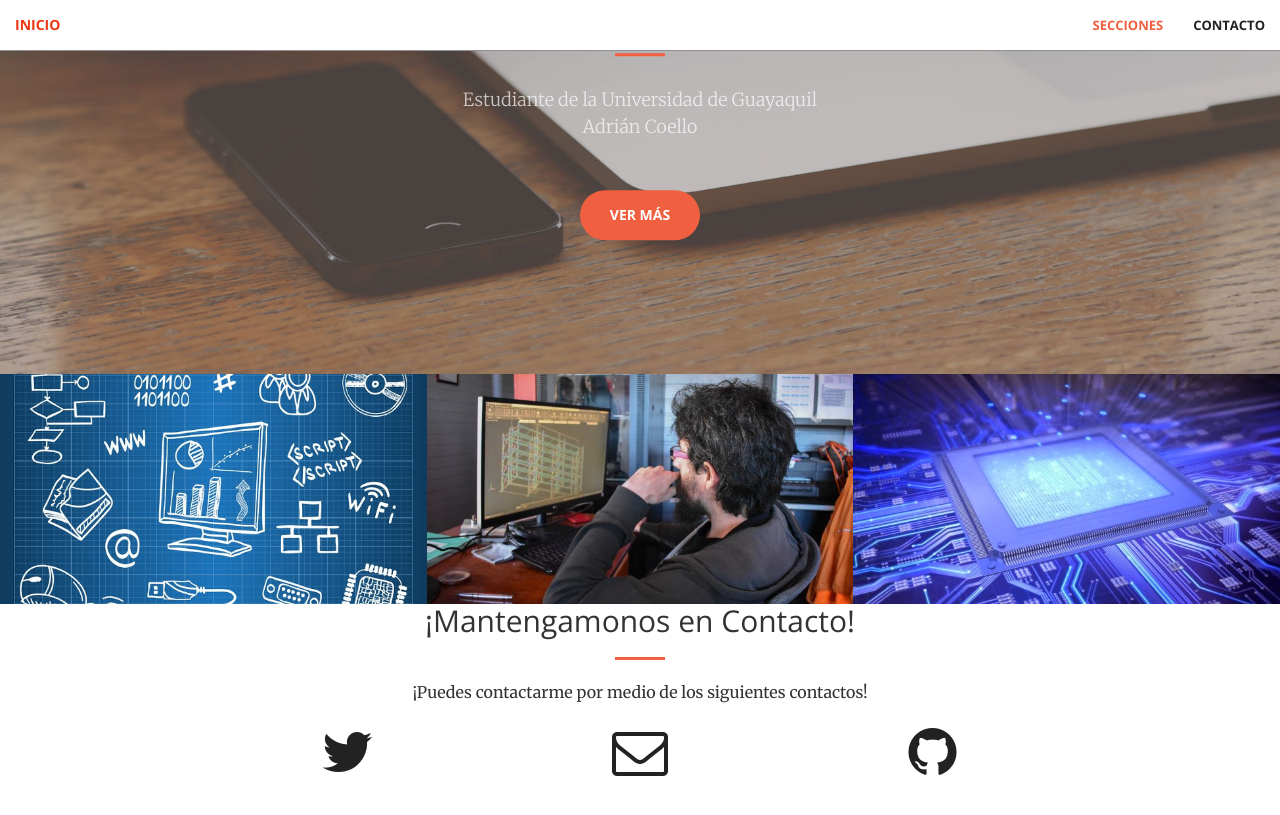
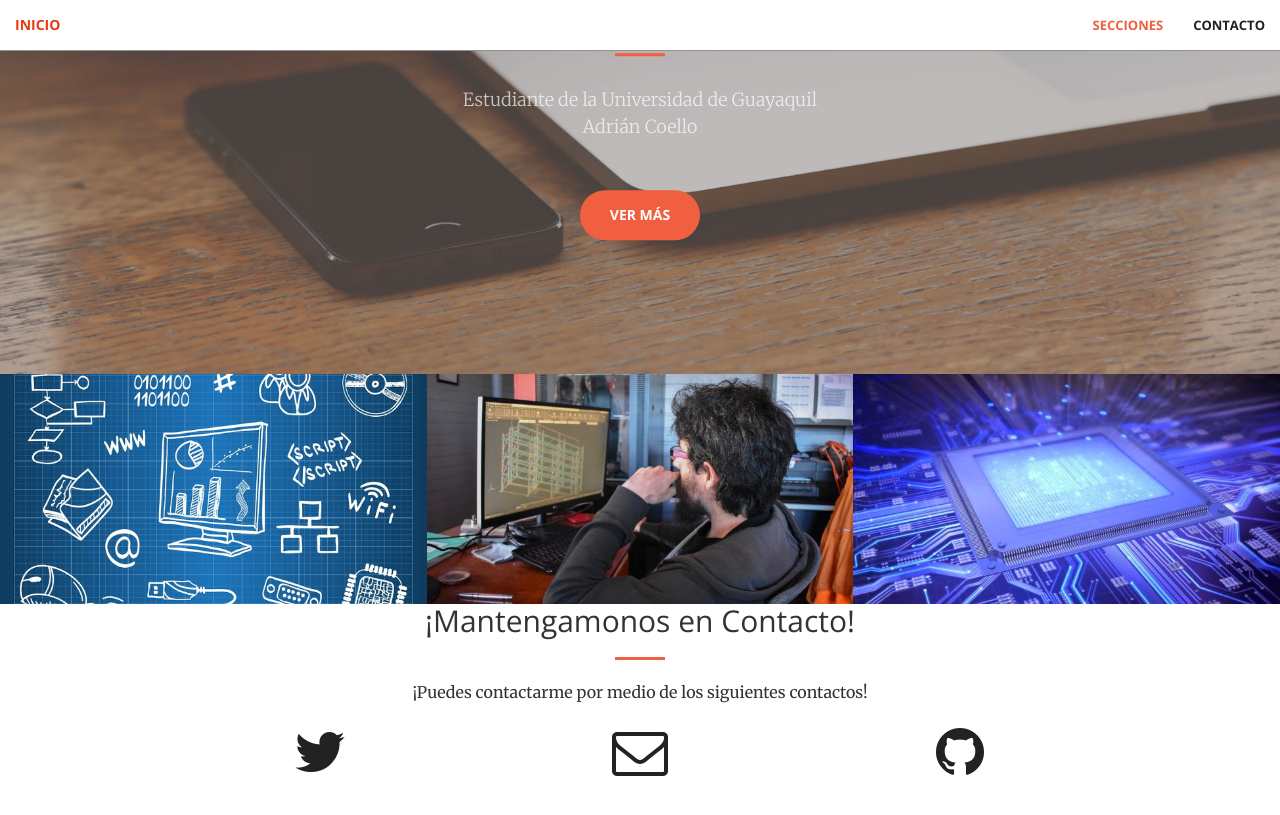
Before and after one commit to Vico2001/Vico01.github.io, a Jekyll site: the page built from index.html, in a window 1280 px wide and 900 px high, scrolled down 526 px. Shown: the top 815 px of the window. Built offline with Jekyll 4.4.1, drawn with Linux system fonts in a browser that asks for light colours.

Commit message:
Update contact.html

```diff
--- a/_includes/contact.html
+++ b/_includes/contact.html
@@ -1,6 +1,6 @@
-<section id="contact">
-    <div class="container">
-        <div class="row">
+<section class="no-padding" id="contact">
+    <div class="container-fluid">
+        <div class="row no-gutter">
             <div class="col-lg-8 col-lg-offset-2 text-center">
                 <h2 class="section-heading">¡Mantengamonos en Contacto!</h2>
                 <hr class="primary">
```
